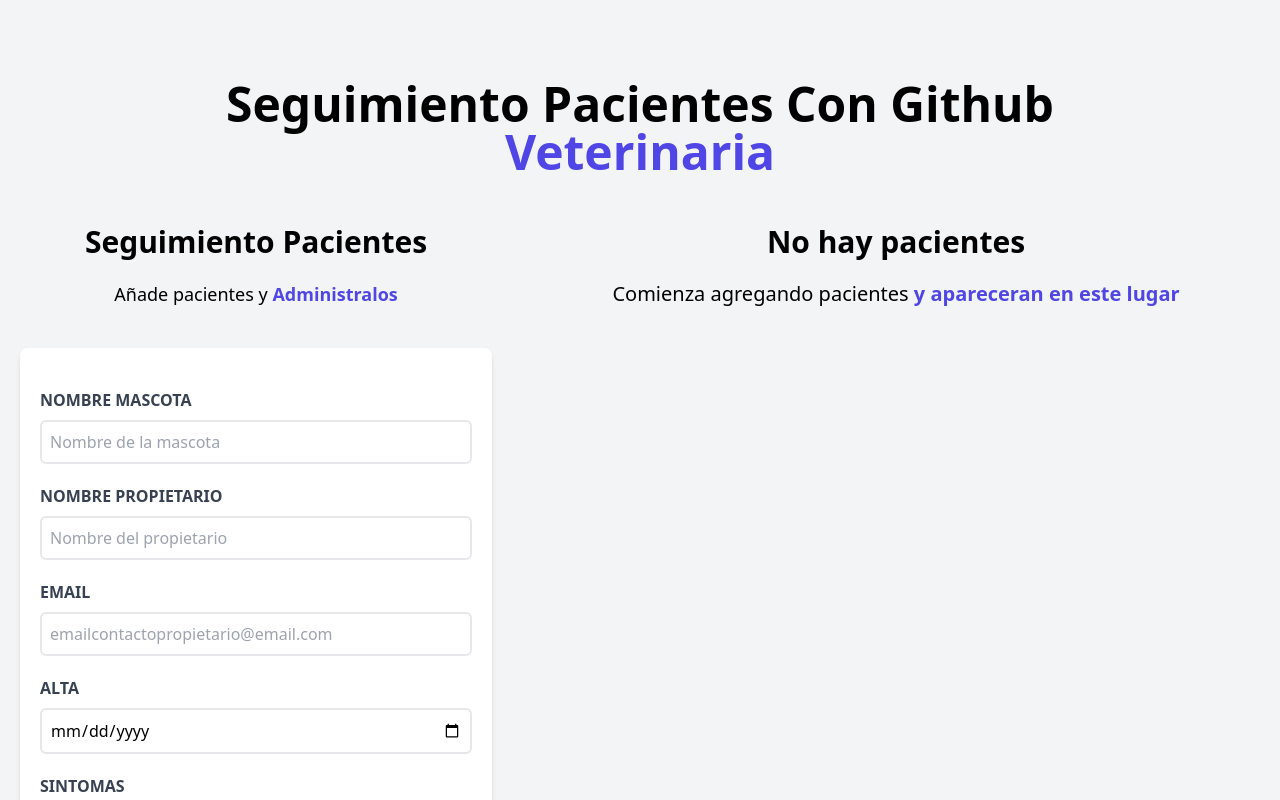
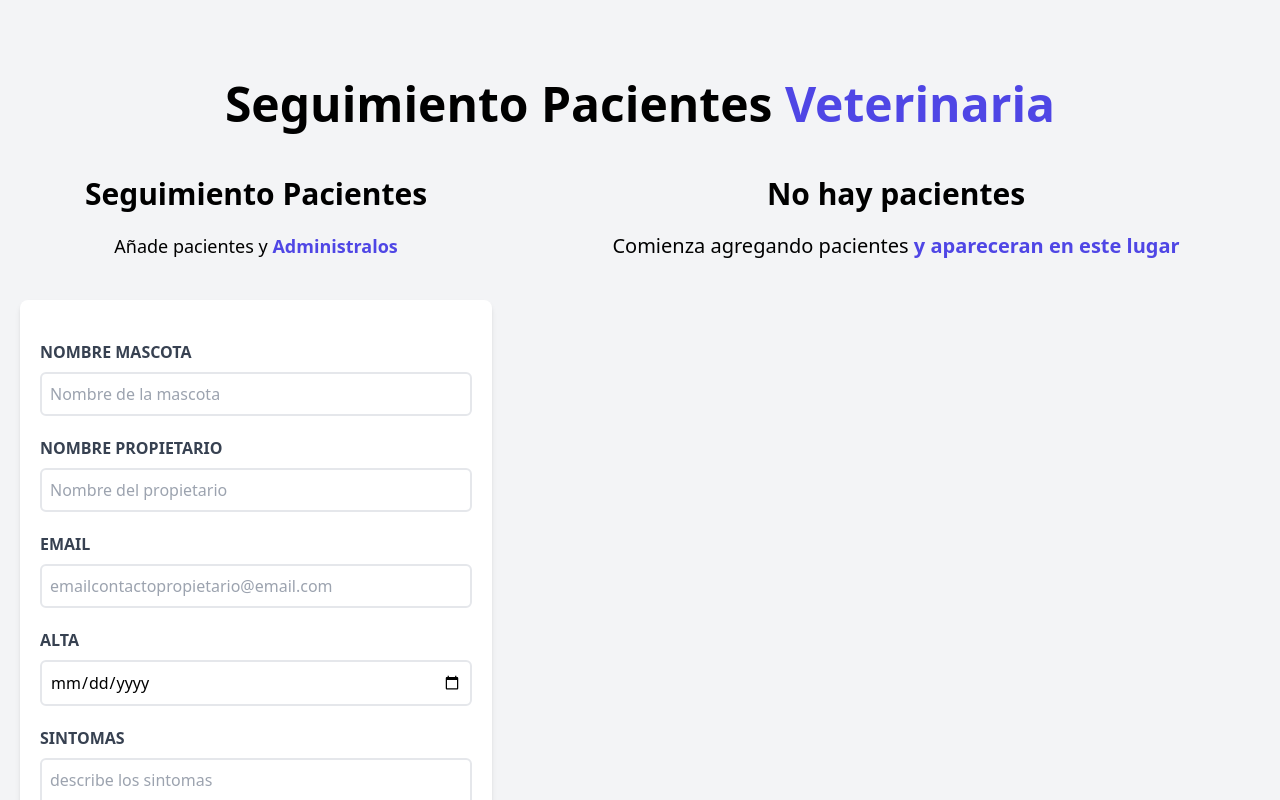
Before and after one commit to FalkFranco/citas-react, a React (Vite) app: page / in a window 1280 px wide. Shown: the top 800 px of the page. Built offline with nearby package versions, Linux system fonts and the light colour scheme.

Commit message:
Modificacion Header

```diff
--- a/src/components/Header.jsx
+++ b/src/components/Header.jsx
@@ -9,7 +9,7 @@ function Header(){
     return(
 
             <h1 className="font-black text-5xl text-center md:w-2/3 mx-auto">
-                Seguimiento Pacientes {''} Con Github {''}
+                Seguimiento Pacientes {''}
                 <span className="text-indigo-600">Veterinaria</span>
             </h1>
 
```
